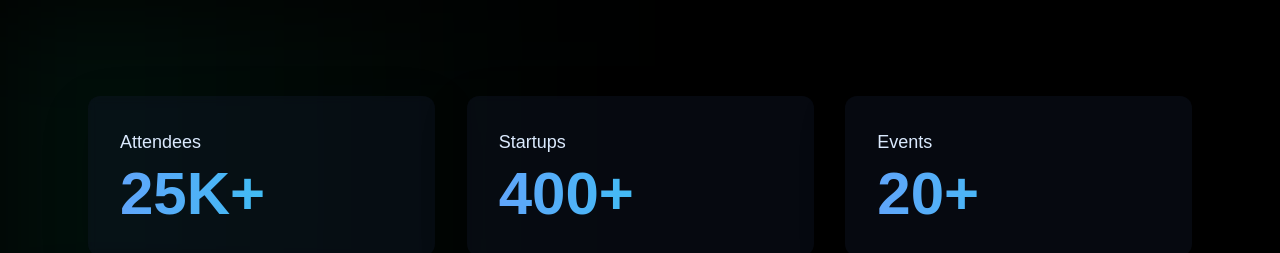
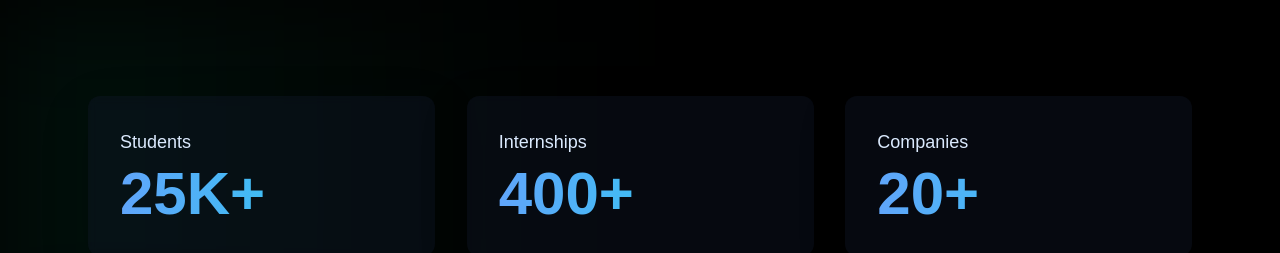
Before and after one commit to ArnavG5107/Bits-Connect, a React (Create React App) app in the folder frontend/: page / in a window 1280 px wide. Shown: the part 1600-1853 px from the top of the page. Built offline with nearby package versions, Linux system fonts and the light colour scheme.

Commit message:
Update Numbers.js

```diff
--- a/frontend/src/Components/Home/Numbers.js
+++ b/frontend/src/Components/Home/Numbers.js
@@ -74,9 +74,9 @@ const StatisticsSection = () => {
 
       <div className="max-w-6xl mx-auto px-4">
         <div className="grid grid-cols-1 md:grid-cols-3 gap-8">
-          <StatCard title="Attendees" value="25K+" />
-          <StatCard title="Startups" value="400+" />
-          <StatCard title="Events" value="20+" />
+          <StatCard title="Students" value="25K+" />
+          <StatCard title="Internships" value="400+" />
+          <StatCard title="Companies" value="20+" />
         </div>
       </div>
     </div>
```
